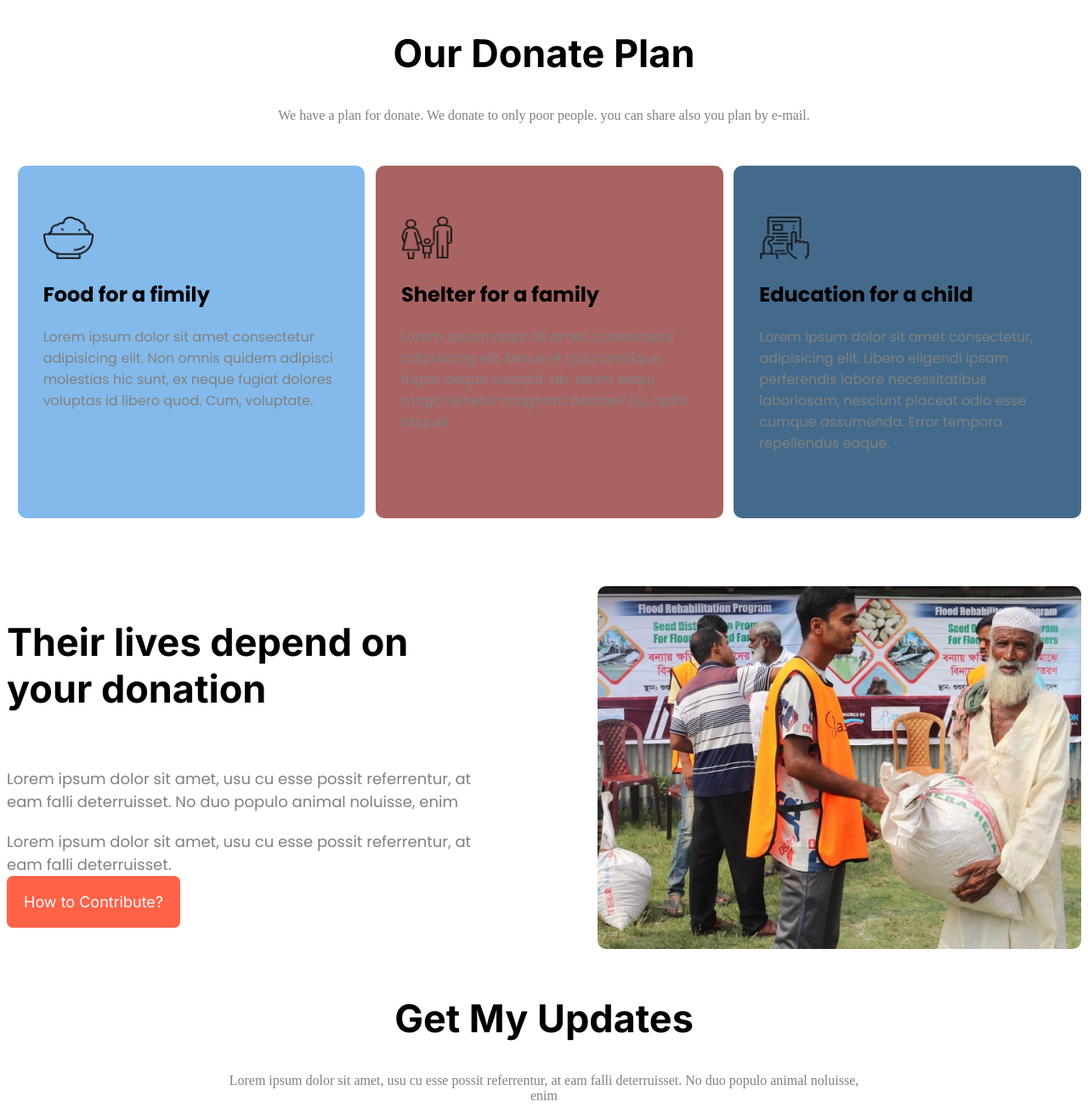
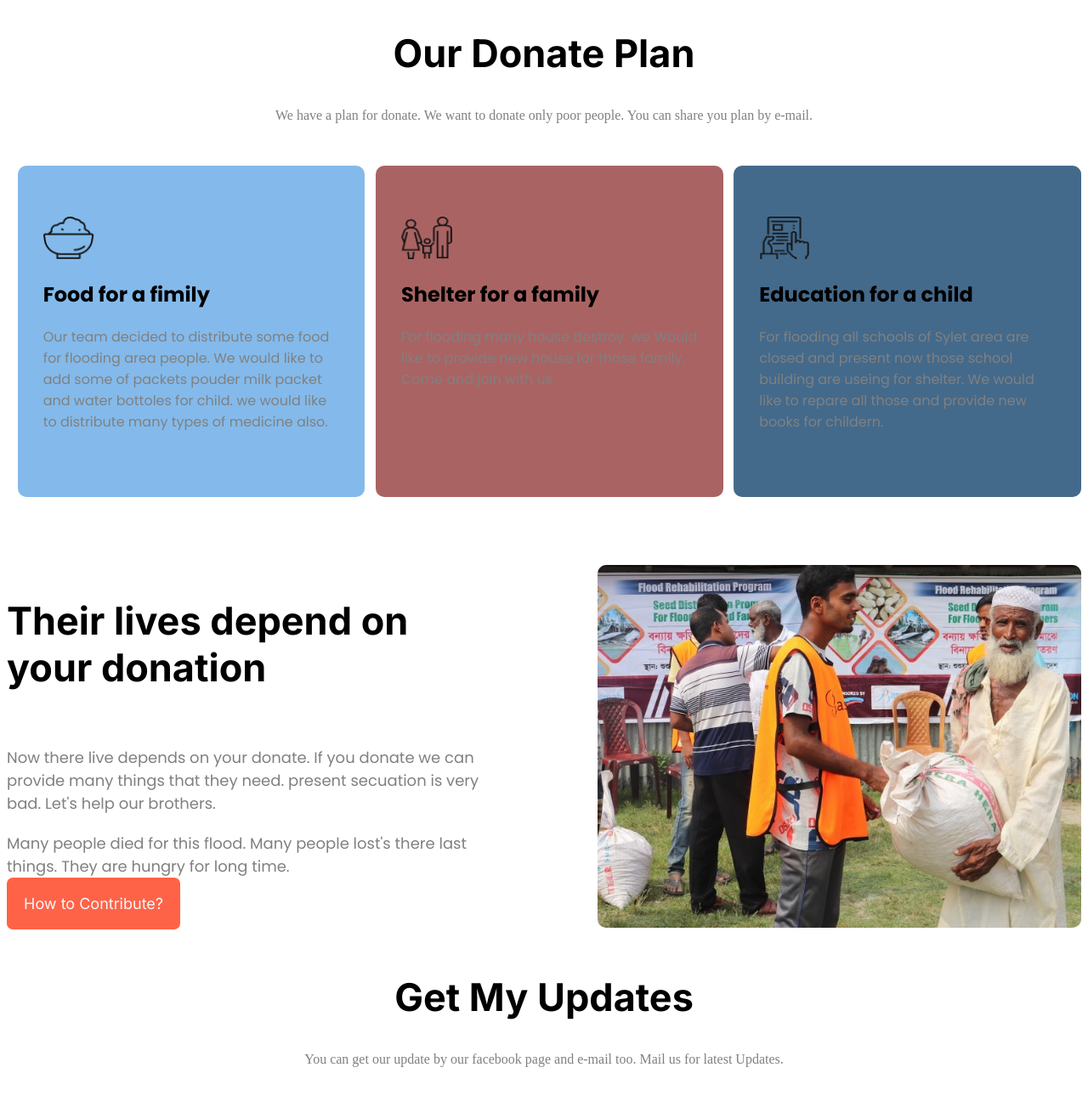
Before and after one commit to choncholmahmud1/assaign-ment, a plain HTML site: page index.html in a window 1280 px wide. Shown: the part 1460-2763 px from the top of the page at 85% size. Drawn offline with Linux system fonts and the light colour scheme.

Commit message:
paragraphs edit

```diff
--- a/index.html
+++ b/index.html
@@ -55,7 +55,7 @@
         <div class="donate-heading">
           <h2>Our Donate Plan</h2>
           <p>
-           We have a plan for donate. We donate to only poor people. you can share also you plan by e-mail.
+           We have a plan for donate. We  want to donate only poor people. You can share you plan by e-mail.
          </p>
         </div>
 
@@ -64,14 +64,14 @@
            <img src="donate-today-main/icons/food.png" alt="Food">
            <h3>Food for a fimily</h3>
             <p>
-             Lorem ipsum dolor sit amet consectetur adipisicing elit. Non omnis quidem adipisci molestias hic sunt, ex neque fugiat dolores voluptas id libero quod. Cum, voluptate.
+             Our team decided to distribute some food for flooding area people. We would like to add some of packets pouder milk packet and water bottoles for child. we would like to distribute many types of medicine also.
            </p>
           </div>
           <div class="plan-box-item">
            <img src="donate-today-main/icons/shelter.png" alt="Shelter">
            <h3>Shelter for a family</h3>
            <p>
-             Lorem ipsum dolor sit amet, consectetur adipisicing elit. Minus et quia similique, fugiat neque suscipit, ab, animi sequi magni tenetur magnam beatae? Ea, optio itaque!
+             For flooding many house destroy. we Would like to provide new house for those family. Come and join with us.
 
            </p>
          </div>
@@ -79,7 +79,7 @@
            <img src="donate-today-main/icons/Frame-1.png" alt="Education">
            <h3>Education for a child</h3>
            <p>
-             Lorem ipsum dolor sit amet consectetur, adipisicing elit. Libero eligendi ipsam perferendis labore necessitatibus laboriosam, nesciunt placeat odio esse cumque assumenda. Error tempora repellendus eaque.
+             For flooding all schools of Sylet area are closed and present now those school building are useing for shelter. We would like to repare all those and provide new books for childern.
            </p>
          </div>
 
@@ -92,12 +92,10 @@
       <div class="contribute-text-box">
         <h2>Their lives depend on your donation</h2>
         <p>
-          Lorem ipsum dolor sit amet, usu cu esse possit referrentur, at eam
-          falli deterruisset. No duo populo animal noluisse, enim
+         Now there live depends on your donate. If you donate we can provide many things that they need. present secuation is very bad. Let's help our brothers.
         </p>
         <p>
-          Lorem ipsum dolor sit amet, usu cu esse possit referrentur, at eam
-          falli deterruisset.
+         Many people died for this flood. Many people lost's there last things. They are hungry for long time.
         </p>
         <a href="#" class="donate-button">How to Contribute?</a>
       </div>
@@ -110,8 +108,7 @@
         <div class="donate-heading">
           <h2>Get My Updates</h2>
           <p>
-            Lorem ipsum dolor sit amet, usu cu esse possit referrentur, at eam
-            falli deterruisset. No duo populo animal noluisse, enim
+          You can get our update by our facebook page and e-mail too. Mail us for latest Updates.
           </p>
         </div>
         <div class="email-box">
```
